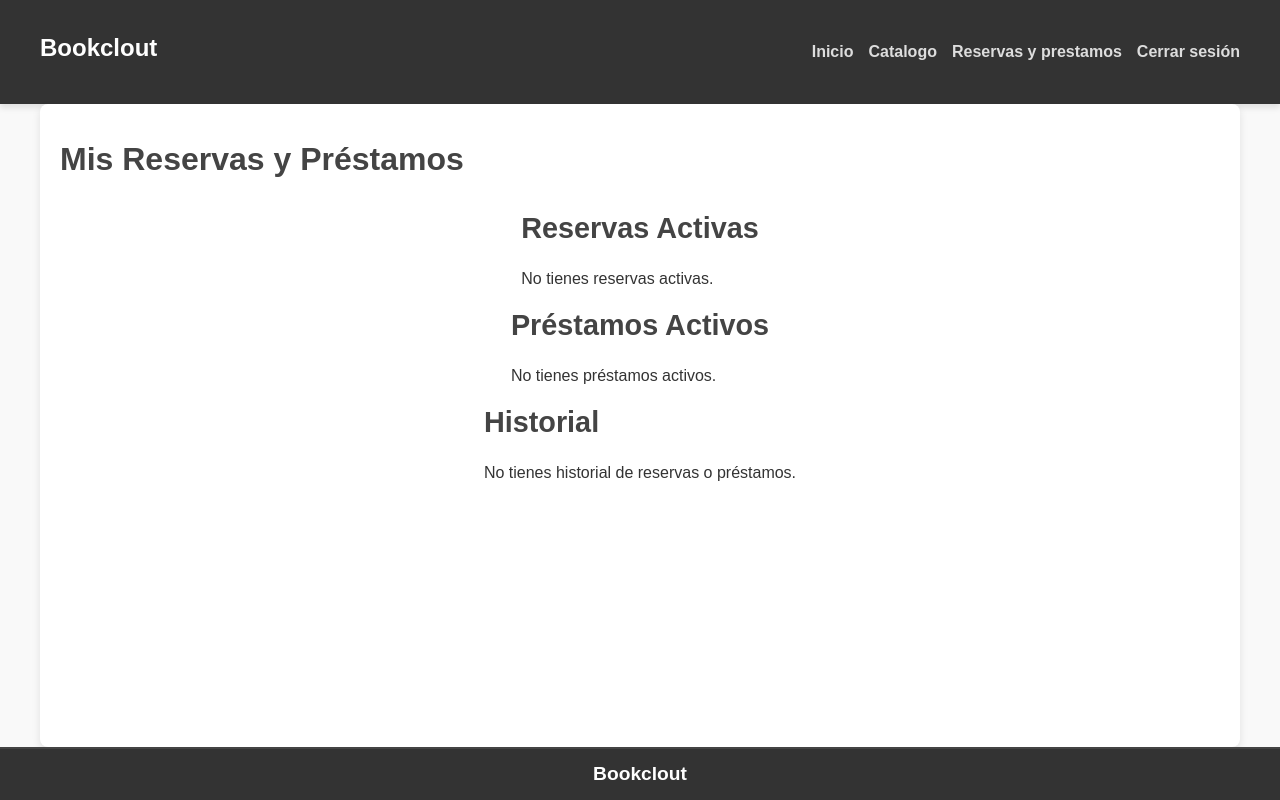
After one commit to davidgarciasolis/bookclout, a PHP site: page /reservas_prestamos.php in a window 1280 px wide. The commit adds this page. Run offline with PHP 8.4, Linux system fonts and the light colour scheme; the visitor is signed in with stand-in values (Sample User, id 1); data that the repository does not hold is empty.

Commit message:
Agregar página de reservas y préstamos; incluir lógica para mostrar reservas y préstamos activos del usuario

```diff
--- a/includes/header.php
+++ b/includes/header.php
@@ -11,6 +11,7 @@ session_start();
         <ul>
             <li><a href="index.php">Inicio</a></li>
             <li><a href="catalogo.php">Catalogo</a></li>
+            <li><a href="reservas_prestamos.php">Reservas y prestamos</a></li>
             <?php if (isset($_SESSION['email'])): ?>
                 <li><a href="autenticacion/logout_user.php">Cerrar sesión</a></li>
             <?php else: ?>
--- /dev/null
+++ b/reservas_prestamos.php
@@ -0,0 +1,97 @@
+<!DOCTYPE html>
+<html lang="en">
+<head>
+    <meta charset="UTF-8">
+    <meta name="viewport" content="width=device-width, initial-scale=1.0">
+    <title>Reservas y Préstamos</title>
+    <link rel="stylesheet" href="css/styles.css">
+</head>
+<body>
+    <!-- Header -->
+    <?php include 'includes/header.php'; ?>
+
+    <main>
+        <h1>Mis Reservas y Préstamos</h1>
+
+        <?php
+        session_start();
+
+        // Check if the user is logged in
+        if (!isset($_SESSION['email'])) {
+            header("Location: login.php");
+            exit();
+        }
+
+        // Include the database connection
+        include 'autenticacion/conexion.php';
+
+        // Fetch active reservations
+        $query_reservas = "SELECT titulo, fecha_reserva, estado FROM reservas WHERE email_usuario = ? ORDER BY fecha_reserva DESC";
+        $stmt_reservas = $conn->prepare($query_reservas);
+        $stmt_reservas->bind_param("s", $_SESSION['email']);
+        $stmt_reservas->execute();
+        $result_reservas = $stmt_reservas->get_result();
+
+        echo "<section>";
+        echo "<h2>Reservas Activas</h2>";
+        if ($result_reservas->num_rows > 0) {
+            echo "<ul>";
+            while ($row = $result_reservas->fetch_assoc()) {
+                echo "<li>" . htmlspecialchars($row['titulo']) . " - " . htmlspecialchars($row['fecha_reserva']) . " - Estado: " . htmlspecialchars($row['estado']) . "</li>";
+            }
+            echo "</ul>";
+        } else {
+            echo "<p>No tienes reservas activas.</p>";
+        }
+        echo "</section>";
+
+        // Fetch active loans
+        $query_prestamos = "SELECT titulo, fecha_prestamo, fecha_devolucion FROM prestamos WHERE email_usuario = ? ORDER BY fecha_prestamo DESC";
+        $stmt_prestamos = $conn->prepare($query_prestamos);
+        $stmt_prestamos->bind_param("s", $_SESSION['email']);
+        $stmt_prestamos->execute();
+        $result_prestamos = $stmt_prestamos->get_result();
+
+        echo "<section>";
+        echo "<h2>Préstamos Activos</h2>";
+        if ($result_prestamos->num_rows > 0) {
+            echo "<ul>";
+            while ($row = $result_prestamos->fetch_assoc()) {
+                echo "<li>" . htmlspecialchars($row['titulo']) . " - Fecha de Préstamo: " . htmlspecialchars($row['fecha_prestamo']) . " - Fecha de Devolución: " . htmlspecialchars($row['fecha_devolucion']) . "</li>";
+            }
+            echo "</ul>";
+        } else {
+            echo "<p>No tienes préstamos activos.</p>";
+        }
+        echo "</section>";
+
+        // Fetch historical reservations and loans
+        echo "<section>";
+        echo "<h2>Historial</h2>";
+
+        $query_historial = "SELECT titulo, tipo, fecha FROM historial WHERE email_usuario = ? ORDER BY fecha DESC";
+        $stmt_historial = $conn->prepare($query_historial);
+        $stmt_historial->bind_param("s", $_SESSION['email']);
+        $stmt_historial->execute();
+        $result_historial = $stmt_historial->get_result();
+
+        if ($result_historial->num_rows > 0) {
+            echo "<ul>";
+            while ($row = $result_historial->fetch_assoc()) {
+                echo "<li>" . htmlspecialchars($row['titulo']) . " - " . htmlspecialchars($row['tipo']) . " - Fecha: " . htmlspecialchars($row['fecha']) . "</li>";
+            }
+            echo "</ul>";
+        } else {
+            echo "<p>No tienes historial de reservas o préstamos.</p>";
+        }
+
+        echo "</section>";
+
+        $conn->close();
+        ?>
+    </main>
+
+    <!-- Footer -->
+    <?php include 'includes/footer.php'; ?>
+</body>
+</html>
```
